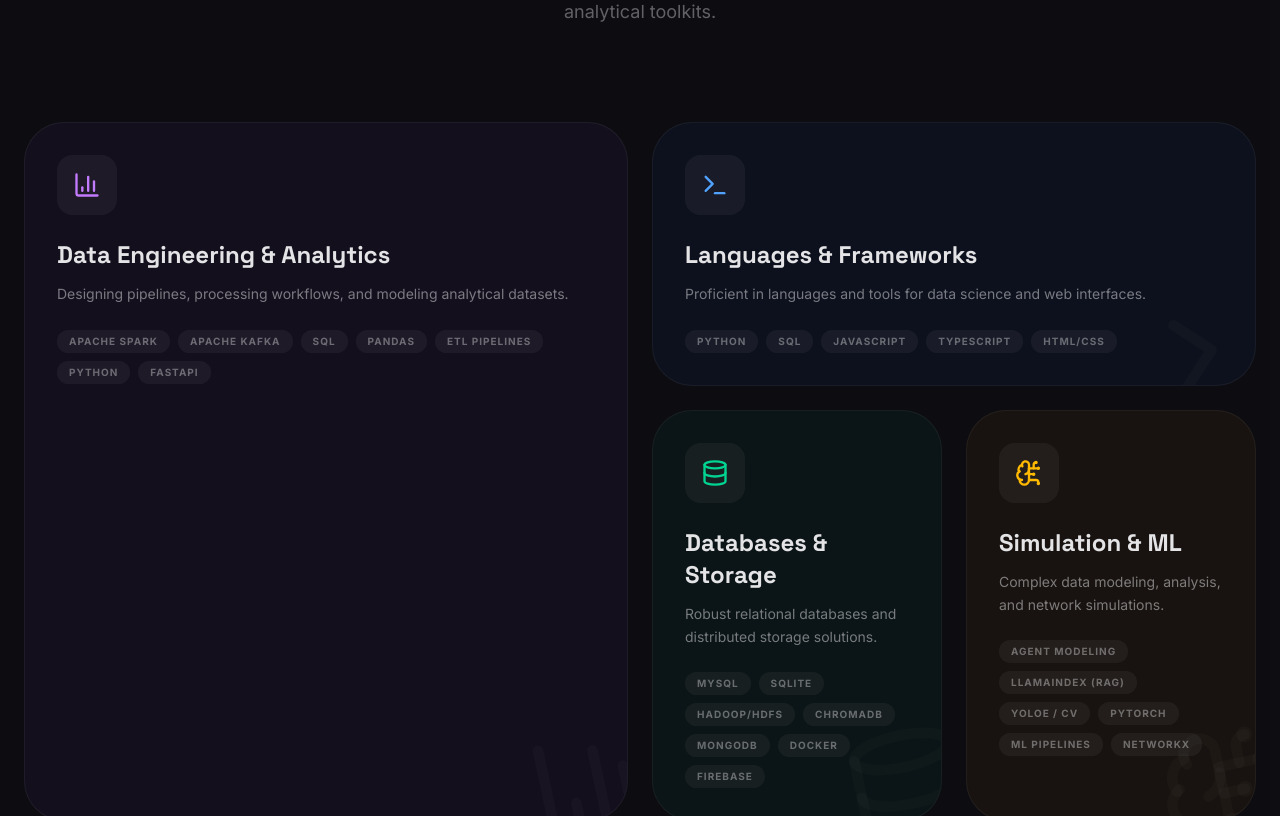
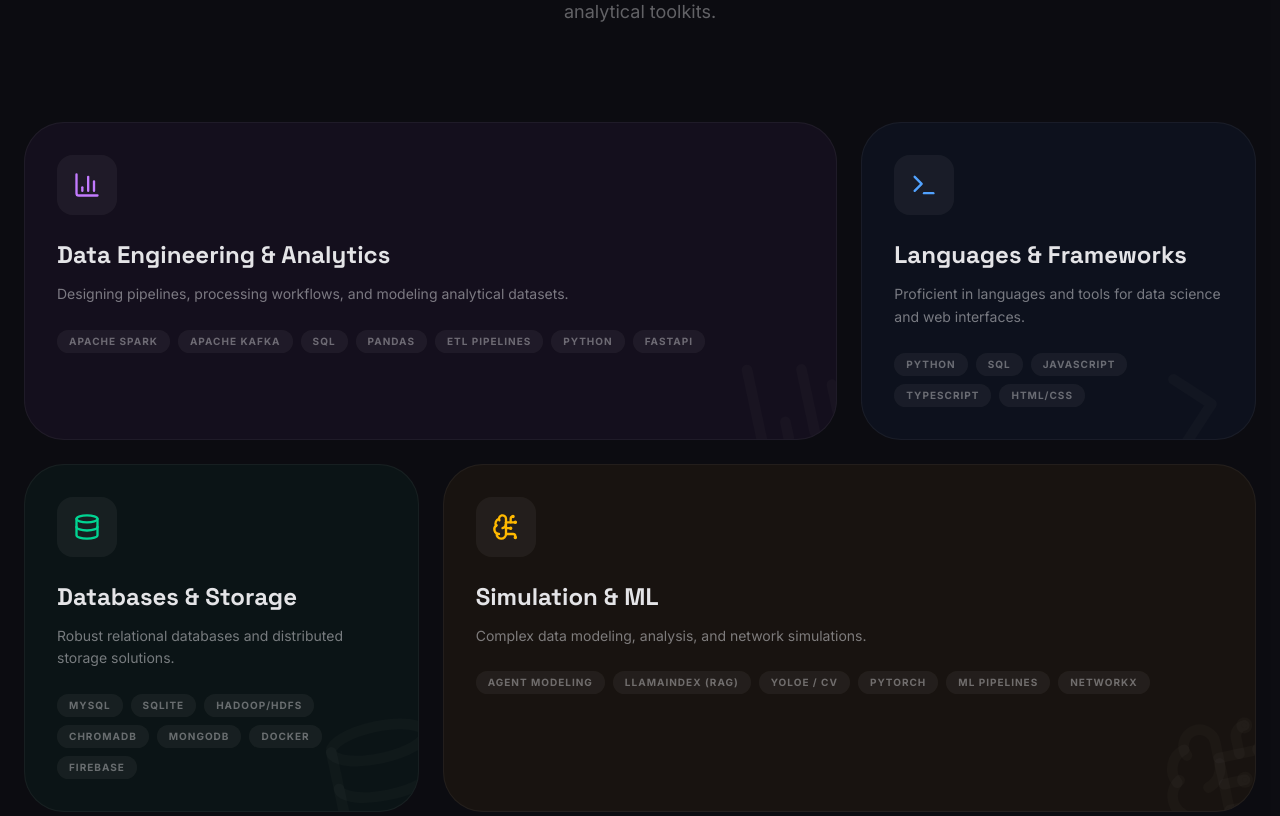
Before and after one commit to jomwan/Portfolio, a Next.js app: page / in a window 1280 px wide. Shown: the part 4420-5236 px from the top of the page. Built offline with nearby package versions, Linux system fonts and the light colour scheme.

Commit message:
style: optimize Skills bento grid layout into an elegant alternating cols-12 pattern and remove row-span empty spaces

```diff
--- a/src/components/Skills.tsx
+++ b/src/components/Skills.tsx
@@ -92,7 +92,7 @@
       skills: ["Apache Spark", "Apache Kafka", "SQL", "Pandas", "ETL Pipelines", "Python", "FastAPI"],
       color: "text-purple-400",
       bg: "bg-purple-500/5",
-      span: "md:col-span-2 md:row-span-2",
+      span: "md:col-span-8",
     },
     {
       title: t.skills.cards[1]?.label || "Languages & Frameworks",
@@ -101,7 +101,7 @@
       skills: ["Python", "SQL", "JavaScript", "TypeScript", "HTML/CSS"],
       color: "text-blue-400",
       bg: "bg-blue-500/5",
-      span: "md:col-span-2",
+      span: "md:col-span-4",
     },
     {
       title: t.skills.cards[2]?.label || "Databases & Storage",
@@ -110,7 +110,7 @@
       skills: ["MySQL", "SQLite", "Hadoop/HDFS", "ChromaDB", "MongoDB", "Docker", "Firebase"],
       color: "text-emerald-400",
       bg: "bg-emerald-500/5",
-      span: "md:col-span-1",
+      span: "md:col-span-4",
     },
     {
       title: t.skills.cards[3]?.label || "Simulation & ML",
@@ -119,7 +119,7 @@
       skills: ["Agent Modeling", "LlamaIndex (RAG)", "YOLOE / CV", "PyTorch", "ML Pipelines", "NetworkX"],
       color: "text-amber-400",
       bg: "bg-amber-500/5",
-      span: "md:col-span-1",
+      span: "md:col-span-8",
     },
   ];
 
@@ -158,7 +158,7 @@
         </div>
 
         {/* Bento Grid */}
-        <div className="grid grid-cols-1 md:grid-cols-4 gap-6 mb-24">
+        <div className="grid grid-cols-1 md:grid-cols-12 gap-6 mb-24">
           {expertise.map((item, i) => (
             <motion.div
               key={i}
```
